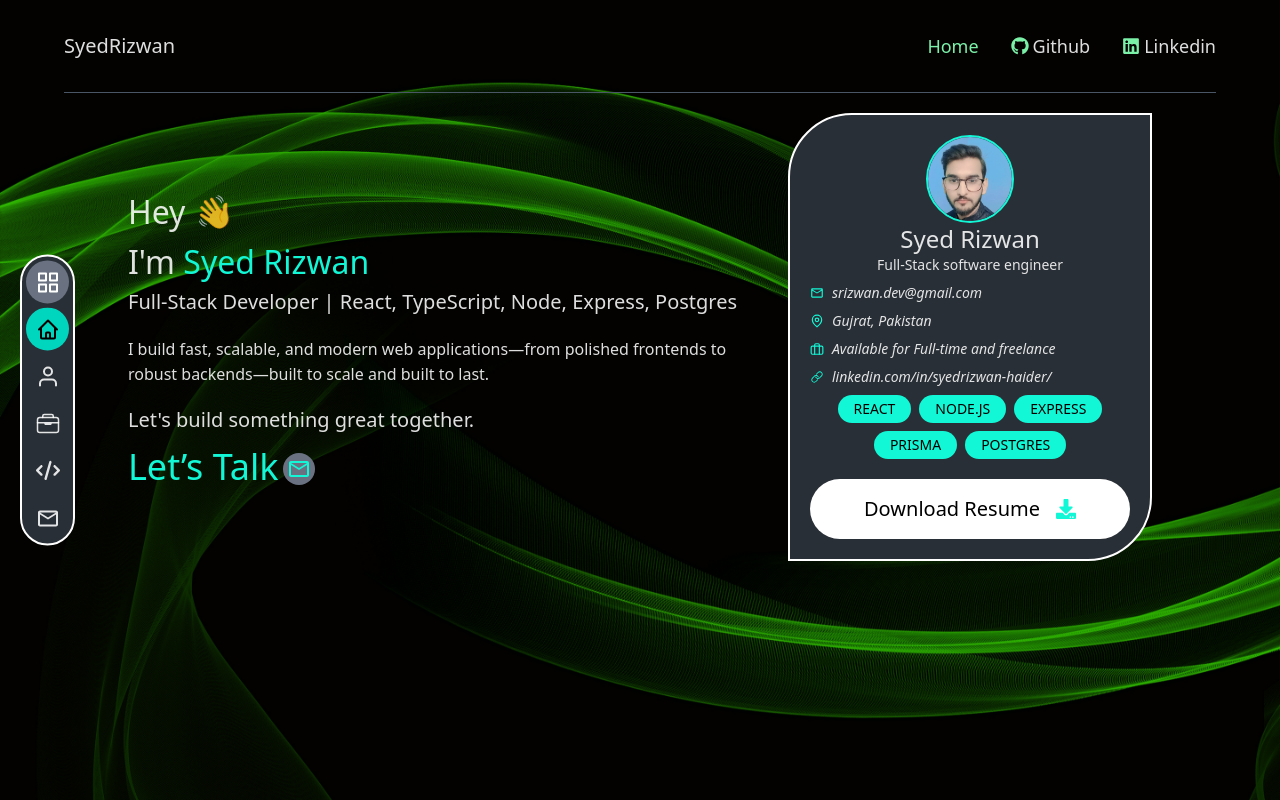
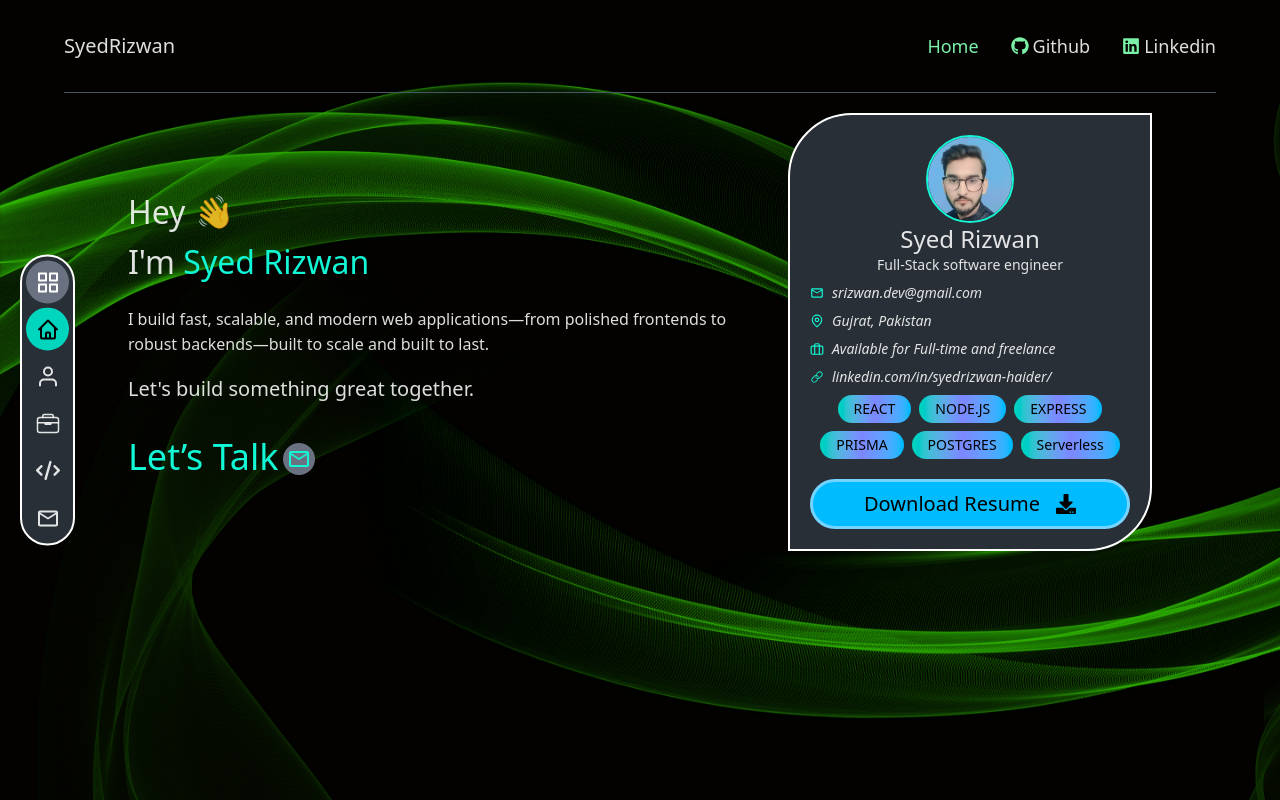
Before and after one commit to syedrizwan11/my-portfolio, a React (Vite) app: page / in a window 1280 px wide. Shown: the top 800 px of the page. Built offline with nearby package versions, Linux system fonts and the light colour scheme.

Commit message:
corrections and links

```diff
--- a/src/components/about/AboutMe.tsx
+++ b/src/components/about/AboutMe.tsx
@@ -74,7 +74,7 @@ export const AboutMe = () => {
             </div>
             <div className=" relative rounded-full  w-[15rem] h-[22rem] border-b-[5px] border-greenDark overflow-hidden">
               <div className=" absolute top-[7rem] rounded-full border-4 border-greenDark bg-teal-100  w-[15rem] aspect-square transition-transform duration-300 hover:scale-102"></div>
-              <div className="absolute top-[-1rem]  z-1000">
+              <div className="absolute top-[-1rem]  z-50">
                 <img src={image}></img>
               </div>
             </div>
--- a/src/components/contact/ContactPage.tsx
+++ b/src/components/contact/ContactPage.tsx
@@ -8,6 +8,14 @@ import { IoMdMail } from "react-icons/io"
 import { MdPermContactCalendar } from "react-icons/md"
 import { AnimateToView } from "../../utils/components"
 import { toast, ToastContainer } from "react-toastify"
+import { IoCopy } from "react-icons/io5"
+import {
+  MY_EMAIL,
+  MY_GITHUB,
+  MY_LINKEDIN,
+  MY_NUMBER,
+  MY_WHATSAPP,
+} from "../../constants/constants"
 interface formDataProps {
   name: string
   email: string
@@ -49,6 +57,10 @@ export const ContactPage = () => {
         setIsLoading(false)
       })
   }
+  const copyInfo = (info: string) => {
+    navigator.clipboard.writeText(info)
+    toast("Copied")
+  }
   return (
     <div>
       <div className="flex justify-between sm:flex-row flex-col gap-4 z-10 relative">
@@ -60,13 +72,34 @@ export const ContactPage = () => {
           <div> I'm Available for full-time employment and freelance work.</div>
           <div className="sm:py-12 mt-4">
             <div className="text-2xl mb-4">📬 Feel free to reach out:</div>
-            <div className="text-greenDark">srizwan.dev@gmail.com</div>
-            <div className="text-greenDark">+92347-9665933</div>
+            <div className="text-greenDark flex items-center justify-center gap-2">
+              {MY_EMAIL}
+              <IoCopy
+                className="cursor-pointer text-xl"
+                onClick={() => copyInfo(MY_EMAIL)}
+              />
+            </div>
+            <div className="text-greenDark flex items-center justify-center gap-2">
+              {MY_NUMBER}
+              <IoCopy
+                className="cursor-pointer text-xl"
+                onClick={() => copyInfo(MY_NUMBER)}
+              />
+            </div>
             <div className="flex text-greenDark text-3xl justify-center gap-4 mt-4">
-              <FaLinkedin className=" cursor-pointer hover:text-cyan-500 transition" />
-              <FaGithubSquare className=" cursor-pointer hover:text-cyan-500 transition" />
-              <IoMdMail className=" cursor-pointer hover:text-cyan-500 transition" />
-              <MdPermContactCalendar className=" cursor-pointer hover:text-cyan-500 transition" />
+              <a href={MY_LINKEDIN} target="_blank">
+                <FaLinkedin className=" cursor-pointer hover:text-cyan-500 transition" />
+              </a>
+              <a href={MY_GITHUB} target="_blank">
+                <FaGithubSquare className=" cursor-pointer hover:text-cyan-500 transition" />
+              </a>
+              <a href={`mailto:${MY_EMAIL}`}>
+                <IoMdMail className=" cursor-pointer hover:text-cyan-500 transition" />
+              </a>
+
+              <a href={MY_WHATSAPP} target="_blank">
+                <MdPermContactCalendar className=" cursor-pointer hover:text-cyan-500 transition" />
+              </a>
             </div>
           </div>
         </div>
--- a/src/components/introduction/Introduction.tsx
+++ b/src/components/introduction/Introduction.tsx
@@ -1,7 +1,12 @@
 import { MdOutlineMail } from "react-icons/md"
 import { motion } from "motion/react"
+import { Sections } from "../../constants/constants"
 
 export const Introduction = () => {
+  const handleScrollToContact = () => {
+    const sectionElement = document.getElementById(Sections.CONTACT)
+    sectionElement?.scrollIntoView({ behavior: "smooth" })
+  }
   return (
     <div>
       <h1>
@@ -22,7 +27,6 @@ export const Introduction = () => {
       <h1>
         I'm <span className="text-greenDark">Syed Rizwan</span>
       </h1>
-      <h2>Full-Stack Developer | React, TypeScript, Node, Express, Postgres</h2>
 
       <p className="mt-5">
         I build fast, scalable, and modern web applications—from polished
@@ -34,7 +38,10 @@ export const Introduction = () => {
 
       <h2 className="mt-1">Let's build something great together.</h2>
 
-      <button className="text-4xl text-greenDark mt-3 flex items-center gap-1">
+      <button
+        onClick={handleScrollToContact}
+        className="text-4xl text-greenDark mt-8 flex items-center gap-1 cursor-pointer"
+      >
         Let’s Talk
         <span className="rounded-full bg-gray-500 p-1 mt-1">
           <MdOutlineMail className="text-greenDark text-2xl" />
--- a/src/components/resume-container/ResumeContainer.tsx
+++ b/src/components/resume-container/ResumeContainer.tsx
@@ -9,7 +9,7 @@ import image from "/images/image.jpeg"
 
 export const ResumeContainer = () => {
   return (
-    <section className="bg-background border-2 border-white p-5 text-sm sm:min-w-[20rem] max-w-[75vw] box-content rounded-tl-[4rem] rounded-br-[4rem]">
+    <section className="bg-background border-2 border-white p-5 text-sm sm:min-w-[20rem] max-w-[20rem] box-content rounded-tl-[4rem] rounded-br-[4rem]">
       <div className="border-2 border-greenDark rounded-full h-22 w-22 mx-auto overflow-hidden">
         <img src={image} className="-mt-3 ml-0" />
       </div>
@@ -56,9 +56,10 @@ export const ResumeContainer = () => {
 
       <a
         href="/documents/Syed Rizwan Resume.pdf"
-        className="p-4 rounded-full flex items-center justify-center mt-5 gap-4 bg-white text-black text-xl cursor-pointer hover:text-green-700 transition"
+        className="group p-2 rounded-full flex items-center justify-center mt-5 gap-4 bg-sky-400 border-3 border-solid border-sky-300 text-black text-xl cursor-pointer hover:text-indigo-700 transition"
       >
-        Download Resume <FaDownload className="text-greenDark" />
+        Download Resume{" "}
+        <FaDownload className="text-black group-hover:text-indigo-700 transition" />
       </a>
     </section>
   )
--- a/src/components/top-bar/TopBar.tsx
+++ b/src/components/top-bar/TopBar.tsx
@@ -1,19 +1,25 @@
 import { FaGithub } from "react-icons/fa"
 import { FaLinkedin } from "react-icons/fa"
+import { MY_GITHUB, MY_LINKEDIN } from "../../constants/constants"
 export const TopBar = () => {
   return (
     <div className="">
       <div className="flex justify-between px-[5%] items-center pt-8">
         <div className="text-xl">SyedRizwan</div>
         <div className="flex justify-between gap-4 sm:gap-8 items-center">
-          <span className="text-green-300">Home</span>
+          <span className="text-green-300 cursor-default">Home</span>
+
+          <a href={MY_GITHUB} target="_blank">
             <span className="flex items-center gap-1">
               <FaGithub className="text-green-300" /> Github
             </span>
+          </a>
+          <a href={MY_LINKEDIN} target="_blank">
             <span className="flex items-center gap-1">
               <FaLinkedin className="text-green-300" />
               Linkedin
             </span>
+          </a>
         </div>
       </div>
       <div className="mx-[5%] bg-gray-600 h-[1px] mt-8"></div>
--- a/src/constants/constants.ts
+++ b/src/constants/constants.ts
@@ -1,4 +1,11 @@
-export const skills = ["REACT", "NODE.JS", "EXPRESS", "PRISMA", "POSTGRES"]
+export const skills = [
+  "REACT",
+  "NODE.JS",
+  "EXPRESS",
+  "PRISMA",
+  "POSTGRES",
+  "Serverless",
+]
 
 //export const  = ["home", "about", "", "PRISMA", "POSTGRES"]
 
@@ -11,6 +18,12 @@ export const Sections = {
 } as const
 export const FooterID = "footer"
 
+export const MY_EMAIL = "srizwan.dev@gmail.com"
+export const MY_NUMBER = "+923479665933"
+export const MY_LINKEDIN = "https://www.linkedin.com/in/syedrizwan-haider/"
+export const MY_GITHUB = "https://github.com/syedrizwan11"
+export const MY_WHATSAPP = "https://wa.me/message/G4QB27OSHJVHB1"
+
 export type sectionsType = (typeof Sections)[keyof typeof Sections]
 
 export const AllSections = { ...Sections, Footer: "footer" }
--- a/src/index.css
+++ b/src/index.css
@@ -35,3 +35,24 @@ p {
   font-size: 1rem;
   padding-bottom: 0.8rem;
 }
+
+/* Scrollbar for modern browsers */
+::-webkit-scrollbar {
+  width: 8px;
+  height: 8px;
+}
+
+::-webkit-scrollbar-track {
+  background: transparent;
+}
+
+::-webkit-scrollbar-thumb {
+  background-color: #04ddd2;
+  border-radius: 1rem;
+  background-clip: content-box;
+}
+
+* {
+  scrollbar-color: #04ddd2 transparent;
+  scrollbar-width: thin;
+}
--- a/src/layouts/MainLayout.tsx
+++ b/src/layouts/MainLayout.tsx
@@ -18,16 +18,15 @@ export const MainLayout = () => {
         className="min-h-screen text-sm sm:text-lg"
         style={{
           background: `url(${linesBackground2})`,
-          backgroundOrigin: "center",
-          backgroundRepeat: "no-repeat",
+          backgroundPosition: window.innerWidth < 640 ? "70% 50%" : "0% 0%",
           backgroundSize: "cover",
         }}
       >
         <NavBar />
-        <div className="w-full h-full min-h-screen">
+        <div className="w-full h-full min-h-screen pb-22 ">
           <TopBar />
           {/* <h1 className="text-4xl text-center mb-4 mt-4">Full-Stack Developer</h1> */}
-          <div className="flex justify-evenly flex-col-reverse items-center px-[10%] mt-5 gap-4 lg:flex-row">
+          <div className="flex justify-evenly flex-col items-center px-[10%] mt-5 gap-4 lg:flex-row">
             <Introduction />
             <ResumeContainer />
             {/* <SkillsInfo /> */}
@@ -42,13 +41,13 @@ export const MainLayout = () => {
       </div>
       <div
         id={Sections.EXPERIENCE}
-        className={`min-h-screen text-sm sm:text-lg p-4 sm:px-[10%] px-[7%] pt-[5%]`}
+        className={`min-h-screen text-sm sm:text-lg p-4 sm:px-[10%] px-[7%] pt-22`}
       >
         <Experience />
       </div>
       <div
         id={Sections.SKILLS}
-        className={` min-h-screen text-sm sm:text-lg p-4 sm:px-[10%] px-[7%] pt-[5%]`}
+        className={` min-h-screen text-sm sm:text-lg p-4 sm:px-[10%] px-[7%] py-[10%]`}
       >
         <SkillStack />
       </div>
--- a/src/utils/components.tsx
+++ b/src/utils/components.tsx
@@ -12,7 +12,7 @@ const FlexedContainer = ({
 )
 
 const Icon = ({ children }: { children: ReactNode }) => (
-  <div className="p-1 px-4 bg-greenDark rounded-full text-black">
+  <div className="p-1 px-4 bg-gradient-to-r from-teal-400 to-sky-400 via-indigo-400 rounded-full text-black hover:scale-105 transition cursor-default">
     {children}
   </div>
 )
```
Also changed, not shown: 1 other file (tests, documents, lock files or other folders). Lines whose indentation alone changed are shown as unchanged.
